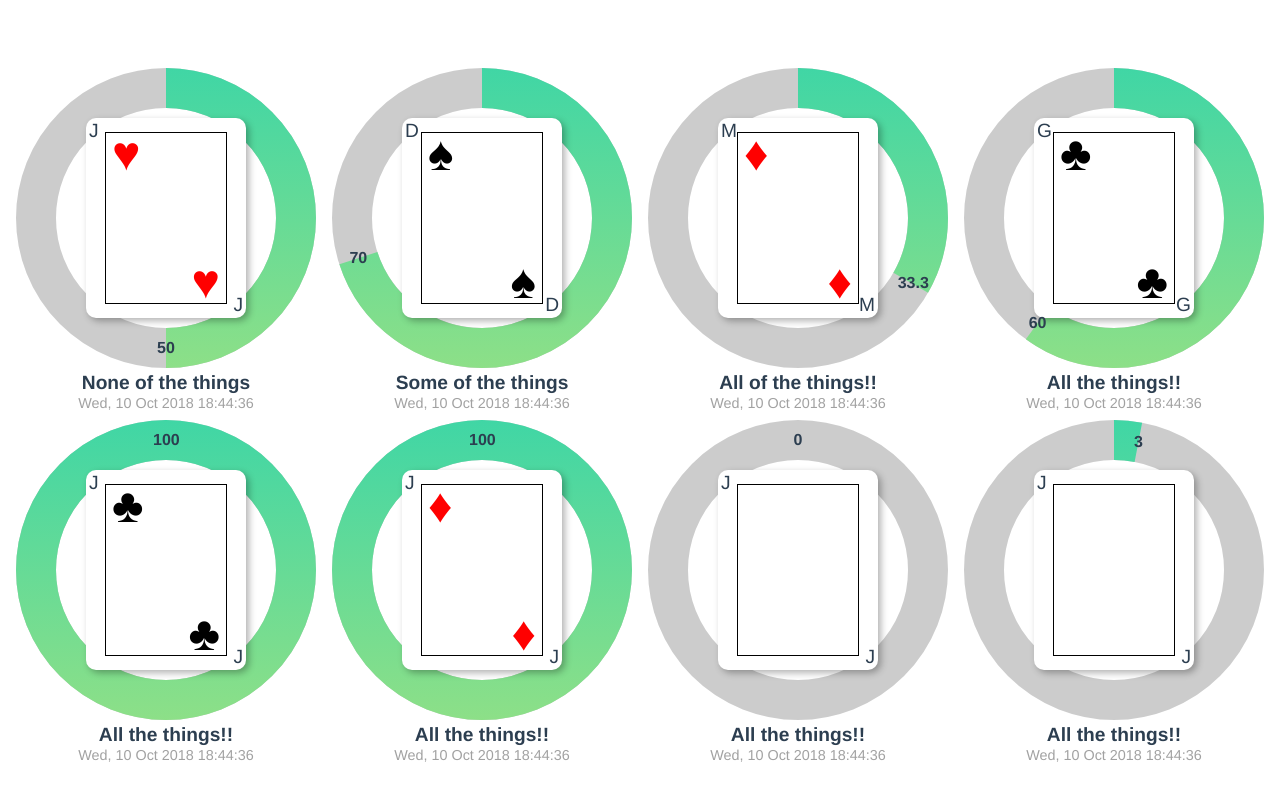
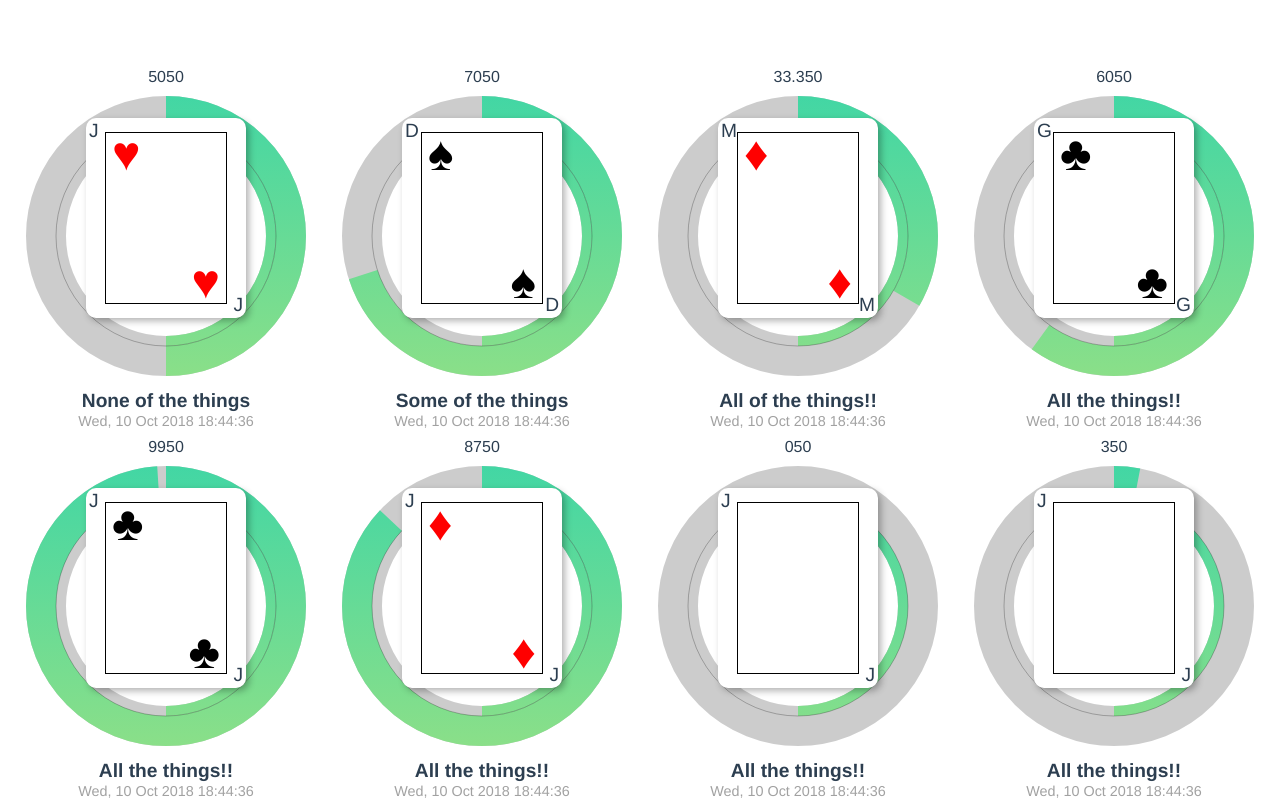
Before and after one commit to VivaLaVia/ComputeFarmDashboard, a Vue app: page / in a window 1280 px wide. Built offline with nearby package versions, Linux system fonts and the light colour scheme.

Commit message:
Added overall progress arc

```diff
--- a/package.json
+++ b/package.json
@@ -16,6 +16,8 @@
     "@vue/cli-plugin-eslint": "^3.0.5",
     "@vue/cli-service": "^3.0.5",
     "@vue/eslint-config-airbnb": "^3.0.5",
+    "html-webpack-inline-source-plugin": "0.0.10",
+    "html-webpack-plugin": "^3.2.0",
     "node-sass": "^4.9.0",
     "sass-loader": "^7.0.1",
     "vue-template-compiler": "^2.5.17"
--- a/src/App.vue
+++ b/src/App.vue
@@ -6,7 +6,8 @@
             :machine="machine.name"
             :user="machine.user | short"
             :task="machine.task"
-            :progress="machine.progress"
+            :currentProgress="machine.currentProgress"
+            :overallProgress="machine.overallProgress"
             :timestamp="machine.timestamp" />
   </div>
 </template>
--- a/src/components/StatusWidget.vue
+++ b/src/components/StatusWidget.vue
@@ -1,7 +1,8 @@
 <template>
   <div class="container">
     <div class="progress-circle">
-      <span class="progress-text" :style="{left: getProgressOffsets().x + 'px', top: getProgressOffsets().y + 'px'}">{{ progress }}</span>
+      <span class="current-progress-text" :style="{left: getCurrentProgressOffsets.x + 'px', top: getCurrentProgressOffsets.y + 'px'}">{{ currentProgress }}</span>
+      <span class="overall-progress-text" :style="{left: getOverallProgressOffsets.x + 'px', top: getOverallProgressOffsets.y + 'px'}">{{ overallProgress }}</span>
       <canvas ref="circleCanvas" :width="containerWidth" :height="containerWidth" class="circle"></canvas>
       <div class="progress-circle-inner">
         <Card :user="user" :suit="card.suit" :value="card.value" />
@@ -14,52 +15,62 @@
 
 <script>
 
-var strokeWidth = 40;
+var strokeWidth = 20;
 var containerWidth = 300;
 var center = containerWidth/2;
 
-function getProgressOffsets() {
-  let progress = parseFloat(this.progress);
-  let angle = (progress / 100 * 360 - 90) * (Math.PI / 180);
+function drawCircle(currentProgress, overallProgress = currentProgress) {
+  let canvas = this.$refs.circleCanvas;
+  let ctx = canvas.getContext('2d');
 
-  let xOffset = center + Math.cos(angle) * (containerWidth/2-20);
-  let yOffset = center + Math.sin(angle) * (containerWidth/2-20);
-
-
-
-  return {x: xOffset, y: yOffset};
-}
-
-function drawCircle(progress) {
-  var canvas = this.$refs.circleCanvas;
-  var ctx = canvas.getContext('2d');
-
-  var radius = center - strokeWidth/2,
+  let radius = center - strokeWidth
       // 0deg   - 1.5 * Pi,
       // 90deg  - 0   *d Pi,
       // 180deg - 0.5 * Pi,
       // 270deg - 1   * Pi
-      angleStart = -Math.PI/2,
-      angleEnd = (progress/100) * 2 * Math.PI + (-Math.PI/2);
+  let angleStart = -Math.PI/2;
+  let currentAngleEnd = (currentProgress/100) * 2 * Math.PI + (-Math.PI/2);
+  let overallAngleEnd = (overallProgress/100) * 2 * Math.PI + (-Math.PI/2);
 
   //Create gradient
-  var gradient = ctx.createLinearGradient(0,500,0, 0);
+  let gradient = ctx.createLinearGradient(0,500,0, 0);
   gradient.addColorStop(0, '#c0e674');
   gradient.addColorStop(1, '#40d6a5');
 
-  //Draw circle
+  /*
+   *  Draw Background Circle
+   */
   ctx.beginPath();
-  ctx.arc(center, center, radius, 0, 2*Math.PI, false);
-  ctx.lineWidth = strokeWidth;
-  ctx.strokeStyle = 'rgba(0,0,0, 0.2)'
+  ctx.arc(center, center, radius-10, 0, 2*Math.PI, false);
+  ctx.lineWidth = strokeWidth*2;
+  ctx.strokeStyle = 'rgba(0,0,0, 0.2)';
   ctx.stroke();
 
-  //Draw arc
+  /*
+   *  Draw Progress Arcs
+   */
+
+  // Overall
   ctx.beginPath();
-  ctx.arc(center, center, radius, angleStart, angleEnd);
+  ctx.arc(center, center, radius-25, angleStart, overallAngleEnd);
   ctx.strokeStyle = gradient;
-  ctx.lineWidth = strokeWidth;
+  ctx.lineWidth = strokeWidth-10;
   ctx.lineCap = 'butt';
+  ctx.stroke();
+
+  // Current
+  ctx.beginPath();
+  ctx.arc(center, center, radius-5, angleStart, currentAngleEnd);
+  ctx.strokeStyle = gradient;
+  ctx.lineWidth = strokeWidth + 10;
+  ctx.lineCap = 'butt';
+  ctx.stroke();
+
+  // Divider
+  ctx.beginPath();
+  ctx.arc(center, center, radius-20, 0, 2*Math.PI, false);
+  ctx.lineWidth = 1;
+  ctx.strokeStyle = 'rgba(0,0,0, 0.25)';
   ctx.stroke();
 }
 
@@ -75,7 +86,8 @@ export default {
     machineName: String,
     user: String,
     task: String,
-    progress: String,
+    currentProgress: Number,
+    overallProgress: Number,
     timestamp: String,
   },
   data() {
@@ -86,12 +98,32 @@ export default {
       value: "A"
     }
   },
+  computed: {
+    getCurrentProgressOffsets: function () {
+      let progress = parseFloat(this.currentProgress);
+      let angle = (progress / 100 * 360 - 90) * (Math.PI / 180);
+
+      let xOffset = center + Math.cos(angle) * (this,containerWidth/2-20);
+      let yOffset = center + Math.sin(angle) * (this,containerWidth/2-20);
+
+      return {x: xOffset, y: yOffset};
+    },
+    getOverallProgressOffsets: function () {
+      let progress = parseFloat(this.currentProgress);
+      let angle = (progress / 100 * 360 - 90) * (Math.PI / 180);
+
+      let xOffset = center + Math.cos(angle) * (this,containerWidth/2-20);
+      let yOffset = center + Math.sin(angle) * (this,containerWidth/2-20);
+
+      return {x: xOffset, y: yOffset};
+    }
+  },
   mounted: function() {
-    this.drawCircle(this.progress);
+    console.log(this.currentProgress, this.overallProgress)
+    this.drawCircle(this.currentProgress, this.overallProgress);
   },
   methods: {
-    drawCircle,
-    getProgressOffsets
+    drawCircle
   }
 };
 </script>
--- a/src/machines.json
+++ b/src/machines.json
@@ -2,48 +2,56 @@
     "name": "WSS001",
     "user": "John Doe",
     "task": "None of the things",
-    "progress": "50",
+    "currentProgress": 50,
+    "overallProgress": 50,
     "timestamp": "Wed, 10 Oct 2018 18:44:36"
 },{
     "name": "WSS002",
     "user": "Donald Duck",
     "task": "Some of the things",
-    "progress": "70",
+    "currentProgress": 70,
+    "overallProgress": 50,
     "timestamp": "Wed, 10 Oct 2018 18:44:36"
 },{
     "name": "WSS003",
     "user": "Mickey Mouse",
     "task": "All of the things!!",
-    "progress": "33.3",
+    "currentProgress": 33.3,
+    "overallProgress": 50,
     "timestamp": "Wed, 10 Oct 2018 18:44:36"
 },{
     "name": "WSS004",
     "user": "Goofy",
     "task": "All the things!!",
-    "progress": "60",
+    "currentProgress": 60,
+    "overallProgress": 50,
     "timestamp": "Wed, 10 Oct 2018 18:44:36"
 },{
     "name": "WSS005",
     "user": "John Doe",
     "task": "All the things!!",
-    "progress": "100",
+    "currentProgress": 99,
+    "overallProgress": 50,
     "timestamp": "Wed, 10 Oct 2018 18:44:36"
 },{
     "name": "WSS006",
     "user": "John Doe",
     "task": "All the things!!",
-    "progress": "100",
+    "currentProgress": 87,
+    "overallProgress": 50,
     "timestamp": "Wed, 10 Oct 2018 18:44:36"
 },{
     "name": "WSS007",
     "user": "John Doe",
     "task": "All the things!!",
-    "progress": "0",
+    "currentProgress": 0,
+    "overallProgress": 50,
     "timestamp": "Wed, 10 Oct 2018 18:44:36"
 },{
     "name": "WSS008",
     "user": "John Doe",
     "task": "All the things!!",
-    "progress": "3",
+    "currentProgress": 3,
+    "overallProgress": 50,
     "timestamp": "Wed, 10 Oct 2018 18:44:36"
 }]
--- a/src/main.js
+++ b/src/main.js
@@ -1,10 +1,8 @@
 import Vue from 'vue';
 import App from '@/App.vue';
-import store from '@/store';
 
 Vue.config.productionTip = false;
 
 new Vue({
-  store,
   render: h => h(App),
 }).$mount('#app');
--- a/src/store.js
+++ /dev/null
@@ -1,16 +0,0 @@
-import Vue from 'vue';
-import Vuex from 'vuex';
-
-Vue.use(Vuex);
-
-export default new Vuex.Store({
-  state: {
-
-  },
-  mutations: {
-
-  },
-  actions: {
-
-  },
-});
--- /dev/null
+++ b/webpack.config.js
@@ -0,0 +1,12 @@
+const HtmlWebpackPlugin = require('html-webpack-plugin');
+const HtmlWebpackInlineSourcePlugin = require('html-webpack-inline-source-plugin');
+
+module.exports = {
+    entry: 'index.html',
+    plugins: [
+        new HtmlWebpackPlugin({
+            inlineSource: '.(js|css|html)$' // embed all javascript and css inline
+        }),
+        new HtmlWebpackInlineSourcePlugin()
+      ]
+}
```
Also changed, not shown: 1 other file (tests, documents, lock files or other folders).
